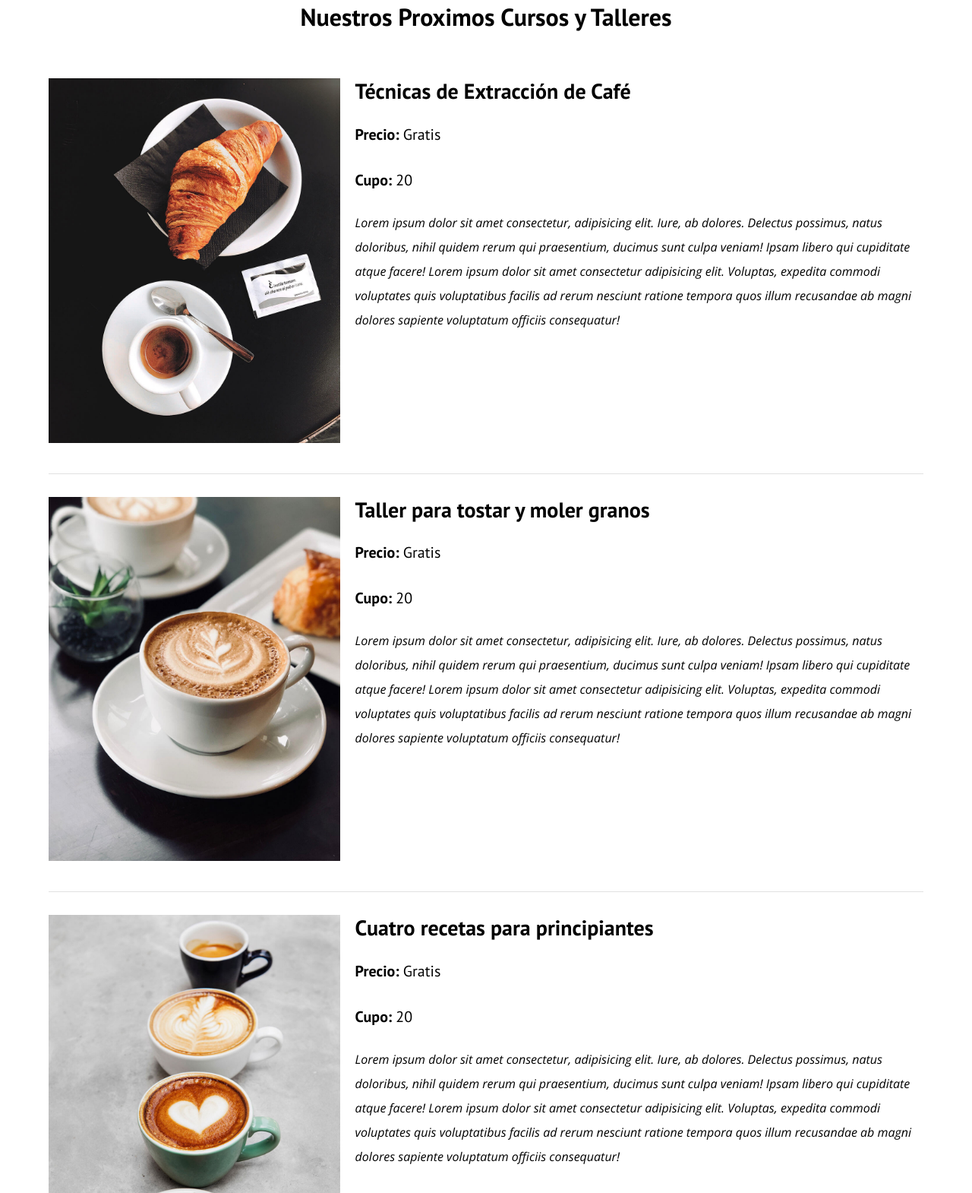
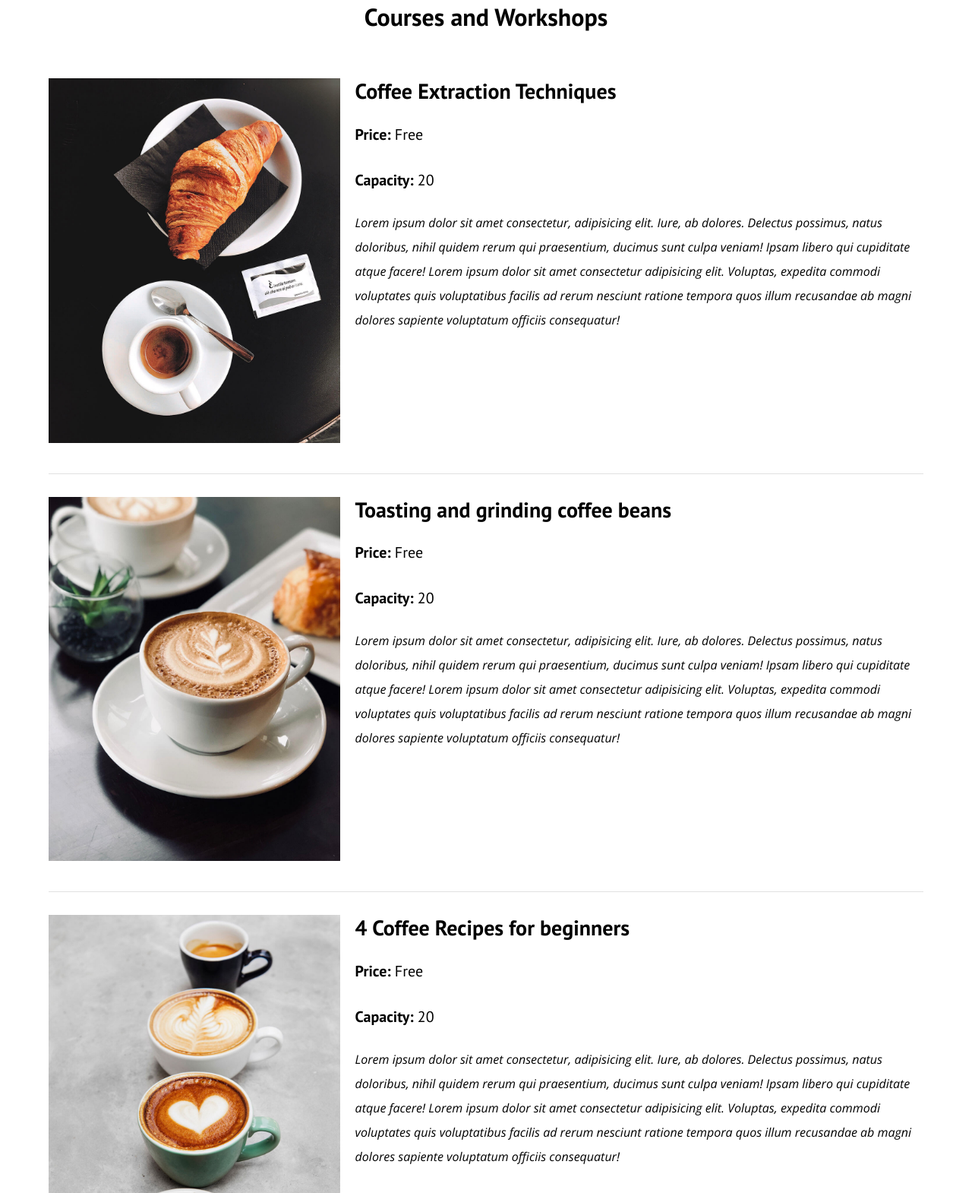
Before and after one commit to celr00/WebDevPractice, a plain HTML site: page coffeeBlog/courses.html in a window 1280 px wide. Shown: the part 629-2199 px from the top of the page at 76% size. Drawn offline with nearby package versions, Linux system fonts and the light colour scheme.

Commit message:
Update courses.html

```diff
--- a/coffeeBlog/courses.html
+++ b/coffeeBlog/courses.html
@@ -29,14 +29,14 @@
         </div>
 
         <div class="header__text center-text">
-            <h2 class="no-margin">Blog de café con consejos y cursos</h2>
-            <p class="no-margin">Aprende de los expertos con las mejores recetas y consejos</p>
+            <h2 class="no-margin">Coffee Blog with tips and courses</h2>
+            <p class="no-margin">Learn the best recipes and tips form the experts</p>
         </div>
 
     </header>
 
     <main class="container">
-        <h3 class="center-text">Nuestros Proximos Cursos y Talleres</h3>
+        <h3 class="center-text">Courses and Workshops</h3>
 
         <div class="curso">
             <div class="curso__imagen">
@@ -44,11 +44,11 @@
             </div>
 
             <div class="curso__informacion">
-                <h4 class="no-margin">Técnicas de Extracción de Café</h4>
-                <p class="widget-curso__label">Precio:
-                    <span class="widget-curso__info">Gratis</span>
+                <h4 class="no-margin">Coffee Extraction Techniques</h4>
+                <p class="widget-curso__label">Price:
+                    <span class="widget-curso__info">Free</span>
                 </p>
-                <p class="widget-curso__label">Cupo:
+                <p class="widget-curso__label">Capacity:
                     <span class="widget-curso__info">20</span>
                 </p>
                 <p class="curso__descripcion">
@@ -65,11 +65,11 @@
             </div>
 
             <div class="curso__informacion">
-                <h4 class="no-margin">Taller para tostar y moler granos</h4>
-                <p class="widget-curso__label">Precio:
-                    <span class="widget-curso__info">Gratis</span>
+                <h4 class="no-margin">Toasting and grinding coffee beans</h4>
+                <p class="widget-curso__label">Price:
+                    <span class="widget-curso__info">Free</span>
                 </p>
-                <p class="widget-curso__label">Cupo:
+                <p class="widget-curso__label">Capacity:
                     <span class="widget-curso__info">20</span>
                 </p>
                 <p class="curso__descripcion">
@@ -86,11 +86,11 @@
             </div>
 
             <div class="curso__informacion">
-                <h4 class="no-margin">Cuatro recetas para principiantes</h4>
-                <p class="widget-curso__label">Precio:
-                    <span class="widget-curso__info">Gratis</span>
+                <h4 class="no-margin">4 Coffee Recipes for beginners</h4>
+                <p class="widget-curso__label">Price:
+                    <span class="widget-curso__info">Free</span>
                 </p>
-                <p class="widget-curso__label">Cupo:
+                <p class="widget-curso__label">Capacity:
                     <span class="widget-curso__info">20</span>
                 </p>
                 <p class="curso__descripcion">
```
